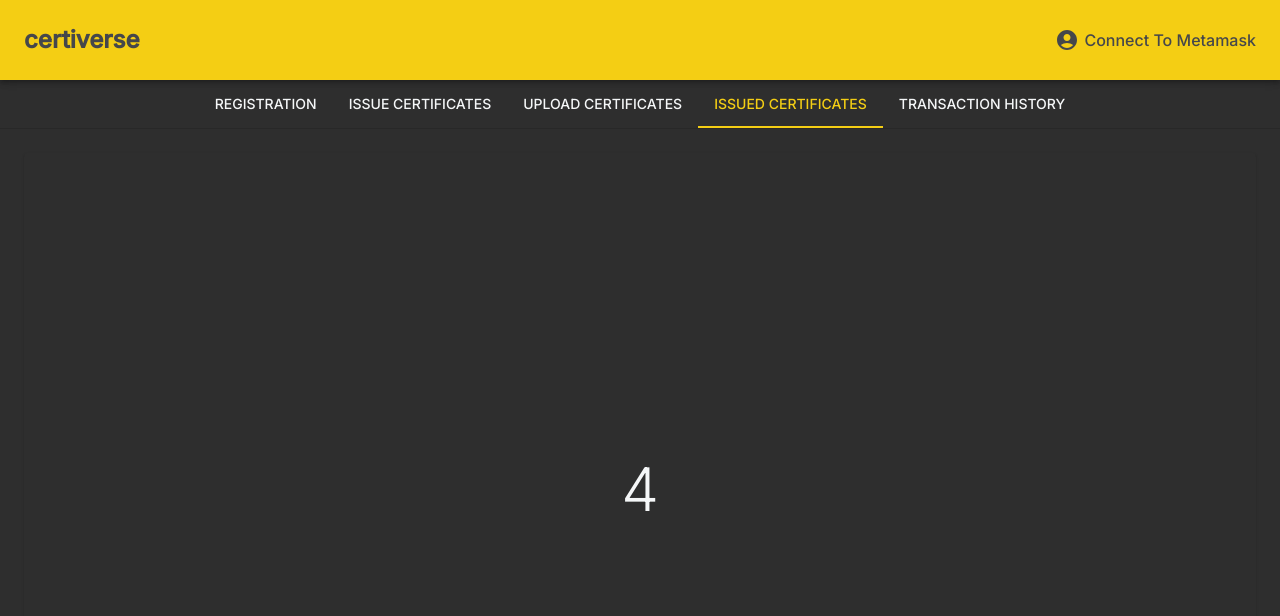
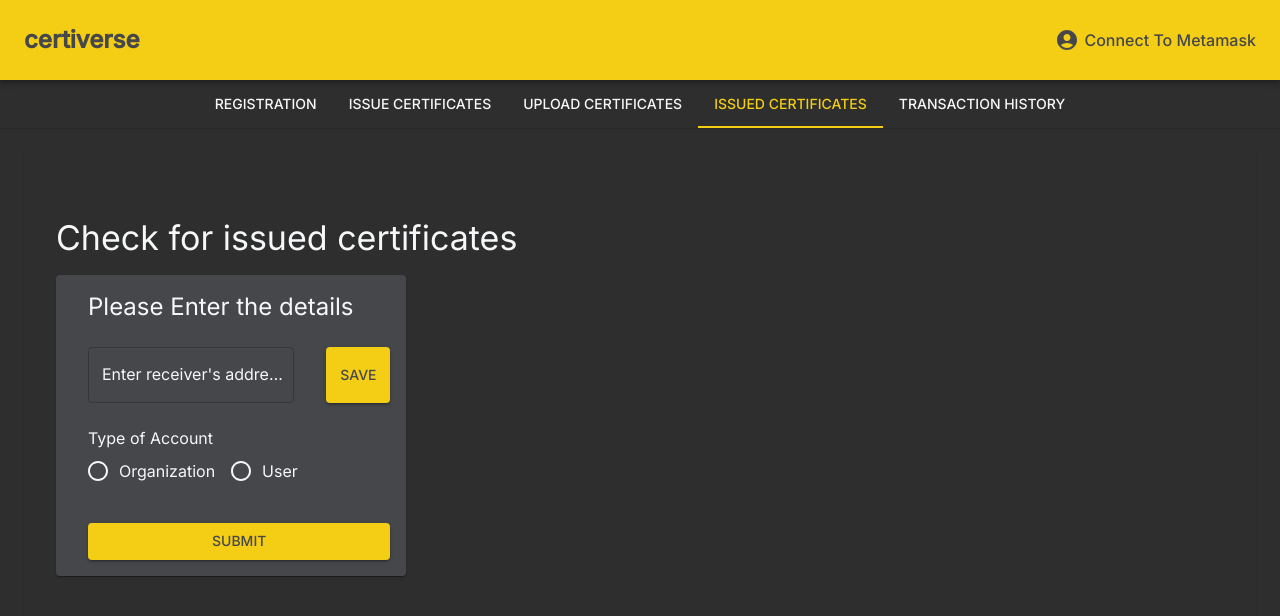
Before and after one commit to abhishekb740/Certificate_Generator_and_validator, a React (Vite) app: page /test in a window 1280 px wide. Both pictures are taken after a click on the tab "ISSUED CERTIFICATES". Shown: the top 616 px of the page. Built offline with nearby package versions, Linux system fonts and the light colour scheme.

Commit message:
Updated the get certificates function

```diff
--- a/package.json
+++ b/package.json
@@ -33,7 +33,8 @@
     "react": "^18.2.0",
     "react-dom": "^18.2.0",
     "react-router-dom": "^6.16.0",
-    "styled-components": "^6.1.0"
+    "styled-components": "^6.1.0",
+    "swr": "^2.2.4"
   },
   "devDependencies": {
     "@types/react": "^18.2.15",
--- a/src/pages/index.jsx
+++ b/src/pages/index.jsx
@@ -9,12 +9,13 @@ import RegisterPage from "./register";
 import { Container, Paper } from "@mui/material";
 import IssueCertificatePage from "./issue-certificate";
 import UploadCertificatePage from "./upload-certificate";
+import IssuedCertificatesPage from "./issued-certificates";
 
 const panels = {
     "Registration": <RegisterPage />,
     "Issue Certificates": <IssueCertificatePage />,
     "Upload Certificates": <UploadCertificatePage/>,
-    "Issued Certificates": "4",
+    "Issued Certificates": <IssuedCertificatesPage />,
     "Transaction History": "5"
 }
 
--- a/src/pages/issue-certificate/index.jsx
+++ b/src/pages/issue-certificate/index.jsx
@@ -136,7 +136,6 @@ export default function IssueCertificatePage() {
                     background: "inherit",
                     padding: "1rem",
                 }}
-                className="something"
             >
                 <Typography component="div" variant="h3">Create your own certificate</Typography>
                 <div
--- /dev/null
+++ b/src/pages/issued-certificates/index.jsx
@@ -0,0 +1,107 @@
+import { useAuth } from "@context/auth";
+import { Button, FormControl, FormControlLabel, FormLabel, Paper, Radio, RadioGroup, TextField, Typography } from "@mui/material";
+import { useState } from "react";
+import useSWRMutation from "swr/mutation";
+
+export default function IssuedCertificatesPage() {
+    const { auth } = useAuth()
+
+    const [address, setAddress] = useState("")
+    const [addressSaved, setAddressSaved] = useState(false)
+    const [userType, setUserType] = useState("")
+    // const [certificates, setCertificates] = useState(null)
+
+    const getData = async (url) => {
+        if(!address) {
+            alert("Please enter address")
+            return
+        }
+        let getCertificates;
+        if(userType === "org") {
+            getCertificates = auth.contract.getOrganisationCertificates
+        }
+        else if(userType === "user") {
+            getCertificates = auth.contract.getUserCertificates
+        }
+        else {
+            alert("Invalid user type")
+            return
+        }
+        await getCertificates(address).then(console.log).catch(console.log)
+    }
+    const { trigger: handleSubmit, data: certificates } = useSWRMutation("adas", getData)
+    console.log(certificates)
+
+    return (
+        <div
+            style={{
+                background: "inherit",
+                display: "flex",
+                flexDirection: "column",
+                gap: "1rem",
+                height: "100%",
+                width: "100%",
+                padding: "2rem",
+            }}
+            className="something"
+        >
+            <Typography component="div" variant="h4">Check for issued certificates</Typography>
+            <div
+                style={{
+                    background: "inherit",
+                    display: "flex",
+                    flexDirection: "column",
+                    gap: "2rem",
+                    // alignItems: "center"
+                }}
+            >
+                <Paper
+                    style={{
+                        padding: "1rem",
+                        display: "flex",
+                        flexDirection: "column",
+                        gap: "1.5rem",
+                        maxWidth: "30%",
+                        alignItems: "flex-start",
+                        paddingLeft: "2rem"
+                    }}
+                >
+                    <Typography component="div" variant="h5">Please Enter the details</Typography>
+                    <div
+                        style={{
+                            display: "flex",
+                            gap: "2rem",
+                            padding: 0,
+                            background: "inherit",
+                        }}
+                    >
+                        <TextField
+                            label="Enter receiver's address"
+                            placeholder="Enter receiver's address"
+                            name="receiverAddr"
+                            onChange={(e) => setAddress(e.target.value)}
+                            value={address}
+                            type={addressSaved ? "password" : "text"}
+                            disabled={addressSaved}
+                        />
+                        <Button variant="contained" onClick={() => setAddressSaved(prev => !prev)}>
+                            {addressSaved ? "Update" : "Save"}
+                        </Button>
+                    </div>
+                    <div>
+                        <FormControl>
+                            <FormLabel>Type of Account</FormLabel>
+                            <RadioGroup row onChange={(e) => setUserType(e.target.value)} value={userType}>
+                                <FormControlLabel value="org" control={<Radio />} label="Organization" />
+                                <FormControlLabel value="user" control={<Radio />} label="User" />
+                            </RadioGroup>
+                        </FormControl>
+                    </div>
+                    <Button variant="contained" fullWidth onClick={handleSubmit}>
+                        Submit
+                    </Button>
+                </Paper>
+            </div>
+        </div>
+    )
+}
```
Also changed, not shown: 1 other file (tests, documents, lock files or other folders).
